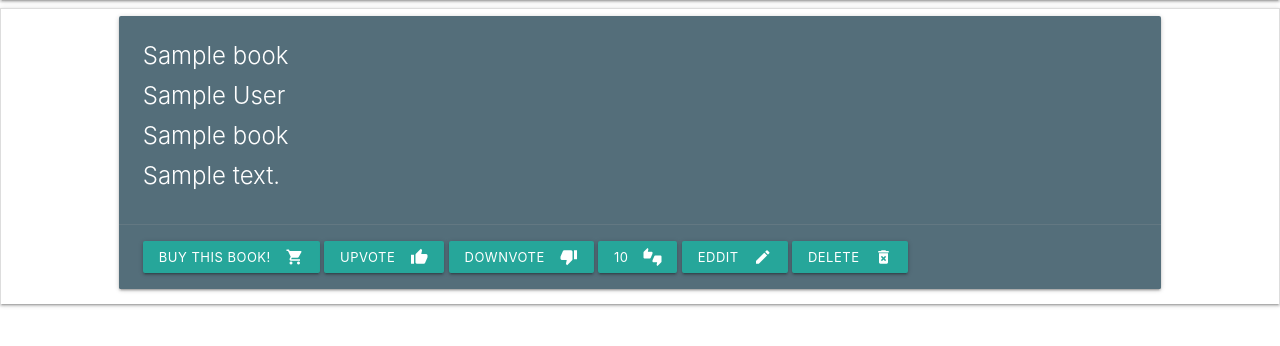
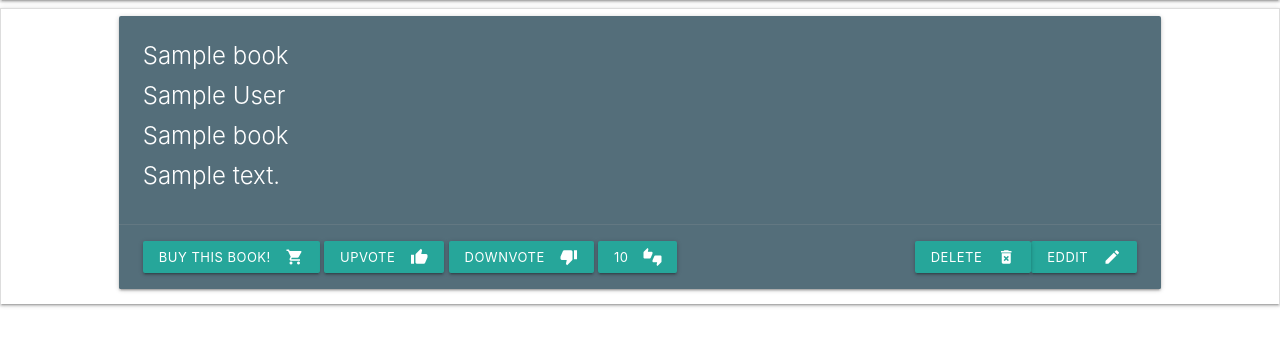
Before and after one commit to danfiliphoff/Milestone-3--Book-Review, a Flask app: page / in a window 1280 px wide. Shown: the part 64-410 px from the top of the page. Run offline with Flask 2, Linux system fonts and the light colour scheme; a database or web service that is not in the repository returns one stand-in record (values such as "Sample title"); some libraries are stand-ins or nearby versions.

Commit message:
before changing structure of books

```diff
--- a/templates/books.html
+++ b/templates/books.html
@@ -19,8 +19,8 @@
                     <a href="{{url_for('upvote_book', book_id=book._id)}}" id="votes" class="waves-effect waves-light btn-small" type="submit" name="action">Upvote<i class="material-icons right">thumb_up</i></a>
                     <a href="{{url_for('downvote_book', book_id=book._id)}}" id="votes" class="waves-effect waves-light btn-small" type="submit" name="action">Downvote<i class="material-icons right">thumb_down</i></a>
                     <span class="waves-effect waves-light btn-small">{{book.votes}}<i class="material-icons right">thumbs_up_down</i></span>
-                    <a href="{{url_for('edit_book', book_id=book._id)}}" class="waves-effect waves-light btn-small">Eddit<i class="material-icons right">edit</i></a>
-                    <a href="{{url_for('delete_book', book_id=book._id)}}" class="waves-effect waves-light btn-small">Delete<i class="material-icons right">delete_forever</i></a>
+                    <a href="{{url_for('edit_book', book_id=book._id)}}" class="waves-effect waves-light btn-small right">Eddit<i class="material-icons right">edit</i></a>
+                    <a href="{{url_for('delete_book', book_id=book._id)}}" class="waves-effect waves-light btn-small right">Delete<i class="material-icons right">delete_forever</i></a>
                 </div>
             </div>
         </div>
```
